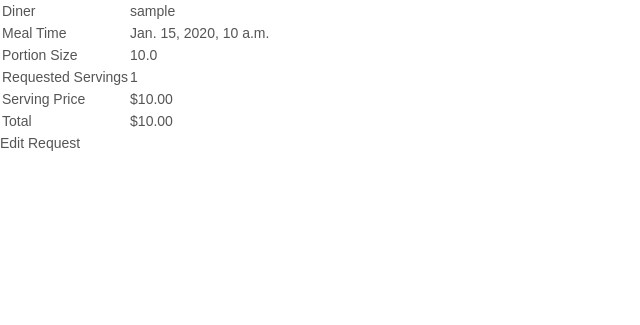
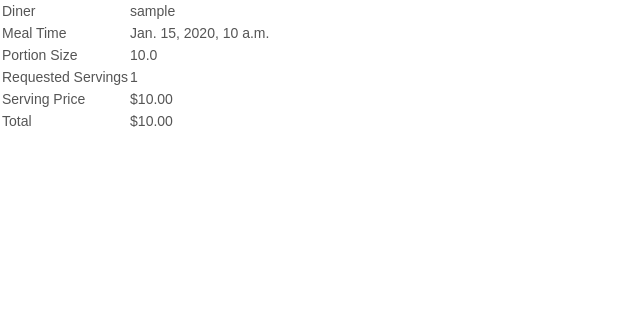
Before and after one commit to MRehman000/Neighborhood-Grub-System, a Django app: page /dishes/requests/1/ in a window 1280 px wide. Shown: the part 161-486 px from the top of the page, without its empty margins (0-640 px from the left). Run offline with Django 3.2, Linux system fonts and the light colour scheme; tables that the repository leaves empty hold one stand-in row (values such as "Sample post").

Commit message:
- Moved link to edit request page from request detail to Diner's orders   and requests page. - Added dish form to edit request page. - Changed link to requests page from edit request page to orders and   requests page. - Changed edit request view to redirect to orders and requests page and   to prepopulate form with instance data.

```diff
--- a/django-project/dishes/templates/dishes/orders-requests.html
+++ b/django-project/dishes/templates/dishes/orders-requests.html
@@ -53,6 +53,7 @@
         <td>Total</td><td>{{request.total}}</td>
       </tr>
     </table>
+    <a href="/dishes/requests/{{ request.id }}/edit/">Edit request</a>
     <a href="/dishes/requests/{{ request.id }}/cancel/">Cancel request</a>
   </li>
 {% endfor %}
--- a/django-project/dishes/templates/dishes/request_detail.html
+++ b/django-project/dishes/templates/dishes/request_detail.html
@@ -23,7 +23,6 @@
       <td>Total</td><td>${{ dish_request.total }}</td>
     </tr>
   </table>
-    <p> <a href="{{ dish_request.id }}/edit"> Edit Request </a></p>
 {% else %}
   <p>Oops... it appears this request does not exist...</p>
 {% endif %}
--- a/django-project/dishes/views.py
+++ b/django-project/dishes/views.py
@@ -83,14 +83,22 @@ def create_request(request):
     return render(request, "dishes/create_request.html", context)
 
 def edit_request(request, dish_request_id):
+    context = {}
+    dish_request = get_object_or_404(DishRequest, pk=dish_request_id)
     if request.method == "POST":
-        dish_request_form = DishRequestForm(perfix="dish_request", data=request.POST)
-        if dish_request_form.is_valid():
-            dish_request_form.save()
-            return redirect("request_detail", pk=dish_request_id)
-        else:
-            dish_request_form = DishRequest(prefix="dish_request")
-        return render(request, "dishes/request_detail.html", {"dish_request_form": dish_request_form})
+        dish_request_form = DishRequestForm(perfix="dish_request",
+                                            data=request.POST)
+        dish_form = DishForm(prefix="dish", data=request.POST)
+        if dish_request_form.is_valid() and dish_form.is_valid():
+            # Update the Dish and DishRequest
+            return redirect("orders_and_requests")
+    else:
+        dish_request_form = DishRequestForm(prefix="dish_request",
+                                            instance=dish_request)
+        dish_form = DishForm(prefix="dish", instance=dish_request.dish)
+    context["dish_request_form"] = dish_request_form
+    context["dish_form"] = dish_form
+    return render(request, "dishes/edit_request.html", context)
 
 def cancel_request(request, dish_request_id):
     if request.method == "POST":
```
Also changed, not shown: django-project/dishes/templates/dishes/edit_request.html (+6 -7 lines).
